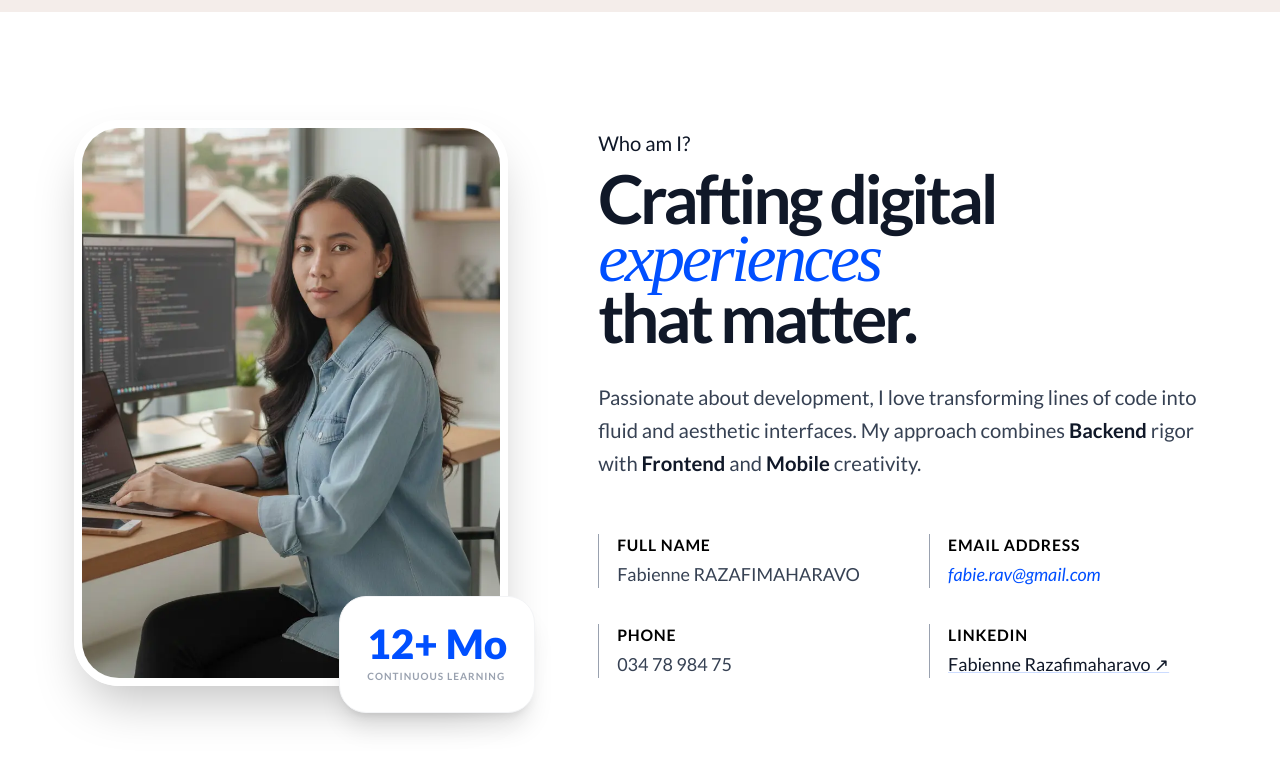
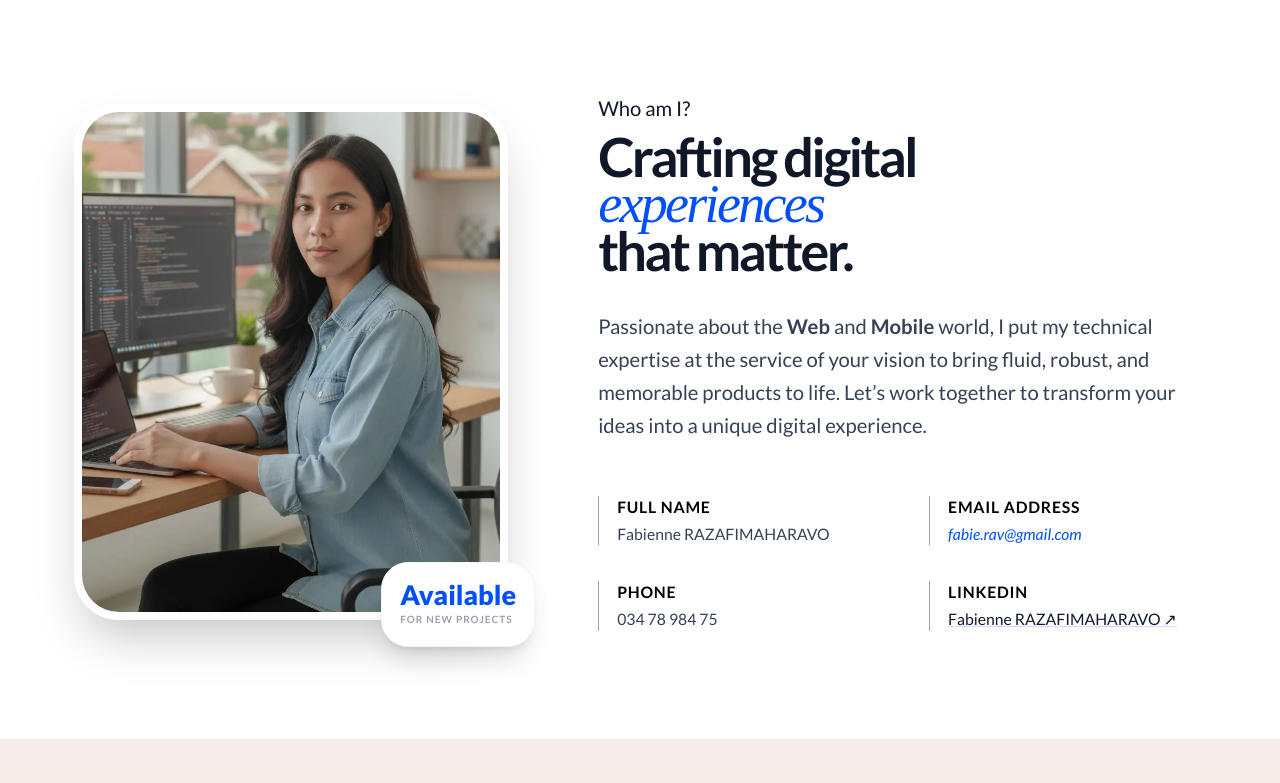
Before and after one commit to FabieRv/myportfolio, a React (Vite) app: page / in a window 1280 px wide. Shown: the part 780-1563 px from the top of the page. Built offline with nearby package versions, Linux system fonts and the light colour scheme.

Commit message:
changement dans about

```diff
--- a/src/components/Layout/Header.tsx
+++ b/src/components/Layout/Header.tsx
@@ -11,10 +11,8 @@ function Header() {
     <div className="shadow-sm bg-white w-full sticky top-0 z-100">
       <Container
         tag="header"
-        // items-center: centre verticalement logo et navigation
-        className="flex justify-between items-center py-4! font-base"
+        className="flex justify-between items-center py-0! font-base"
       >
-        {/* 1. LOGO (Aligné à gauche) */}
         <div className="shrink-0 text-2xl font-header font-bold z-110">
           <a href="/">
             <h1 className="m-0 leading-none text-button">
@@ -22,8 +20,6 @@ function Header() {
             </h1>
           </a>
         </div>
-
-        {/* 2. NAVIGATION (Version Desktop : lg:flex) */}
         <nav>
           <ul
             className={`
@@ -37,7 +33,6 @@ function Header() {
               ${open ? "translate-x-0" : "translate-x-full lg:translate-x-0"}
             `}
           >
-            {/* Boucle des liens */}
             {headerLinks.map((link) => (
               <li key={link.href} onClick={() => setOpen(false)}>
                 <a
@@ -45,14 +40,12 @@ function Header() {
                   className="text-xl lg:text-base font-primary font-medium text-black hover:text-primary transition-all duration-300 relative group"
                 >
                   {link.label}
-                  {/* Petit trait au hover (optionnel) */}
                   <span className="absolute -bottom-1 left-0 w-0 h-0.5 bg-primary transition-all group-hover:w-full"></span>
                 </a>
               </li>
             ))}
 
-            {/* 3. BOUTON (Parfaitement aligné avec les li) */}
-            <li className="flex items-center mt-6 lg:mt-0">
+            <li className="flex items-center text-sm py-2">
               <a href="/cv.pdf" download onClick={() => setOpen(false)}>
                 <Button label="Upload CV"></Button>
               </a>
--- a/src/components/Pages/About/About.tsx
+++ b/src/components/Pages/About/About.tsx
@@ -1,4 +1,3 @@
-import Button from "../../common/Button"
 import Container from "../../common/Container"
 
 const AboutMe = () => {
@@ -12,7 +11,9 @@ const AboutMe = () => {
             {/* 1. L'IMAGE (Style cohérent avec le Hero : bords arrondis et shadow) */}
             <div className="w-full md:w-5/12 relative">
               <div className="relative z-10 rounded-[2.5rem] overflow-hidden shadow-2xl border-8 border-white">
-                <div className="w-full h-[350px] sm:h-[450px] md:h-[550px] overflow-hidden"> {/* Adjusted height for better responsiveness */}
+                <div className="w-full h-[350px] sm:h-[450px] md:h-[500px] overflow-hidden">
+                  {" "}
+                  {/* Adjusted height for better responsiveness */}
                   <img
                     src="/images/desckt.webp"
                     alt="Fabienne Coding"
@@ -22,23 +23,23 @@ const AboutMe = () => {
               </div>
 
               {/* Badge d'expérience (Même style que tes stats Hero) */}
-              <div className="absolute -bottom-6 -right-6 bg-white p-6 rounded-3xl shadow-xl z-20 hidden md:block border border-gray-100">
-                <p className="text-primary font-primary text-4xl leading-none font-black">
-                  12+ Mo
+              <div className="absolute -bottom-6 -right-6 bg-white p-4 rounded-3xl shadow-xl z-20 hidden md:block border border-gray-100">
+                <p className="text-primary font-primary text-lg lg:text-2xl leading-none font-black">
+                  Available
                 </p>
                 <p className="text-gray-400 font-primary text-[10px] uppercase tracking-widest font-bold mt-1">
-                  Continuous Learning
+                  For New Projects
                 </p>
               </div>
             </div>
 
             {/* 2. LE TEXTE (Style copié sur ton Hero Profile) */}
             <div className="w-full md:w-7/12">
-              <p className="font-primary text-lg font-medium mb-2 text-gray-900">
+              <p className="font-primary  lg:text-lg font-medium mb-2 text-gray-900">
                 Who am I?
               </p>
 
-              <h2 className="text-4xl md:text-6xl font-primary font-bold text-gray-900 mb-8 leading-[0.85] tracking-tighter">
+              <h2 className="text-4xl md:text-4xl lg:text-5xl font-primary font-bold text-gray-900 mb-8 leading-[0.85] tracking-tighter">
                 Crafting digital <br />
                 <span className="italic font-serif font-light text-primary">
                   experiences
@@ -47,16 +48,13 @@ const AboutMe = () => {
                 that matter.
               </h2>
 
-              <div className="font-primary text-gray-700 text-lg leading-relaxed max-w-2xl mb-12">
+              <div className="font-primary font-medium text-gray-700 text-lg leading-relaxed max-w-2xl mb-12">
                 <p>
-                  Passionate about development, I love transforming lines of
-                  code into fluid and aesthetic interfaces. My approach combines{" "}
-                  <strong className="text-gray-900 font-bold">Backend</strong>{" "}
-                  rigor with{" "}
-                  <strong className="text-gray-900 font-bold">Frontend</strong>{" "}
-                  and{" "}
-                  <strong className="text-gray-900 font-bold">Mobile</strong>{" "}
-                  creativity.
+                  Passionate about the <strong>Web </strong>and{" "}
+                  <strong>Mobile</strong> world, I put my technical expertise at
+                  the service of your vision to bring fluid, robust, and
+                  memorable products to life. Let’s work together to transform
+                  your ideas into a unique digital experience.
                 </p>
               </div>
 
@@ -67,7 +65,7 @@ const AboutMe = () => {
                   <h5 className="font-primary text-sm font-bold uppercase tracking-wider">
                     Full Name
                   </h5>
-                  <p className="text-gray-700 text-base mt-1">
+                  <p className="text-gray-700 text-sm mt-1">
                     Fabienne RAZAFIMAHARAVO
                   </p>
                 </div>
@@ -77,7 +75,7 @@ const AboutMe = () => {
                   <h5 className="font-primary text-sm font-bold uppercase tracking-wider">
                     Email Address
                   </h5>
-                  <p className="text-primary text-base mt-1 italic font-medium">
+                  <p className="text-primary text-sm mt-1 italic font-medium">
                     fabie.rav@gmail.com
                   </p>
                 </div>
@@ -87,7 +85,7 @@ const AboutMe = () => {
                   <h5 className="font-primary text-sm font-bold uppercase tracking-wider">
                     Phone
                   </h5>
-                  <p className="text-gray-700 text-base mt-1">034 78 984 75</p>
+                  <p className="text-gray-700 text-sm mt-1">034 78 984 75</p>
                 </div>
 
                 {/* Item LinkedIn */}
@@ -99,9 +97,9 @@ const AboutMe = () => {
                     href="https://www.linkedin.com/in/fabienne-razafimaharavo-911520309"
                     target="_blank"
                     rel="noreferrer"
-                    className="text-gray-900 text-base mt-1 block hover:text-primary transition-colors underline decoration-primary/20"
+                    className="text-gray-900 text-sm mt-1 block hover:text-primary transition-colors underline decoration-primary/20"
                   >
-                    Fabienne Razafimaharavo ↗
+                    Fabienne RAZAFIMAHARAVO ↗
                   </a>
                 </div>
               </div>
```
